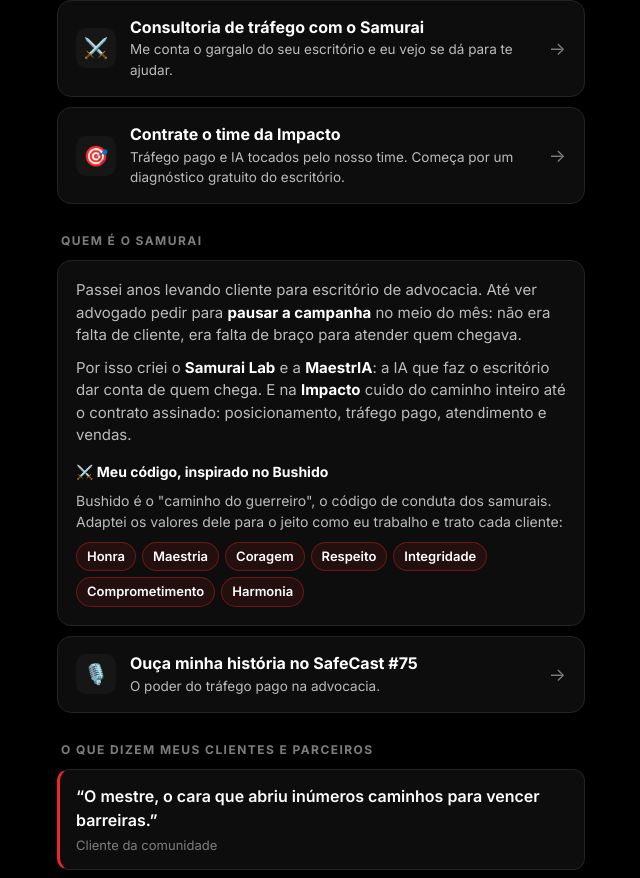
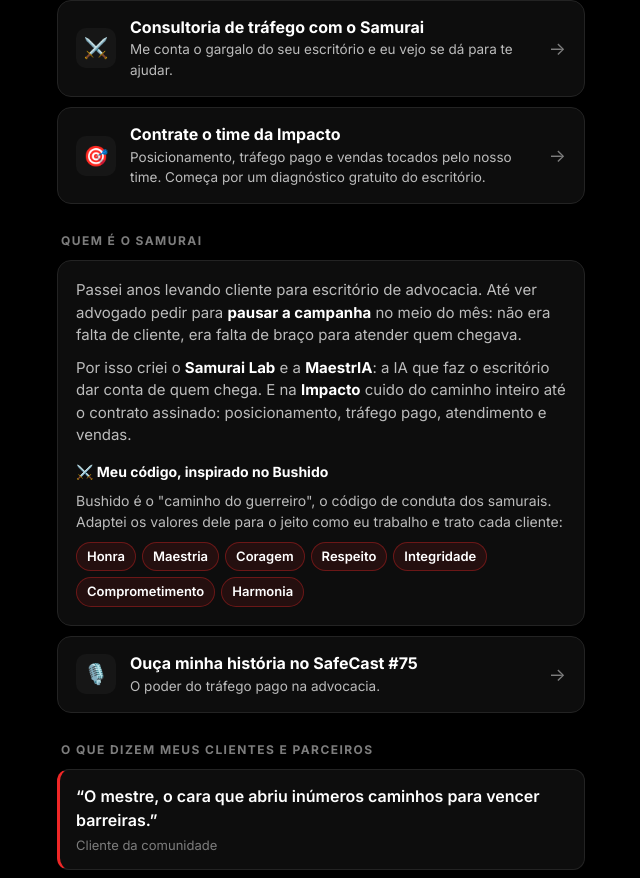
Before and after one commit to SamuraiImpacto/samurai-links, a plain HTML site: page index.html in a window 1280 px wide. Shown: the part 756-1634 px from the top of the page, without its empty margins (319-959 px from the left). Drawn offline with Linux system fonts and the light colour scheme.

Commit message:
Cartão da Impacto: posicionamento, tráfego pago e vendas
Closes #13

Co-Authored-By: Claude Opus 5.5 <noreply@anthropic.com>

```diff
--- a/index.html
+++ b/index.html
@@ -150,7 +150,7 @@
       <span class="icone" aria-hidden="true">🎯</span>
       <span class="txt">
         <span class="titulo">Contrate o time da Impacto</span>
-        <span class="sub">Tráfego pago e IA tocados pelo nosso time. Começa por um diagnóstico gratuito do escritório.</span>
+        <span class="sub">Posicionamento, tráfego pago e vendas tocados pelo nosso time. Começa por um diagnóstico gratuito do escritório.</span>
       </span>
       <span class="seta" aria-hidden="true">→</span>
     </a>
```
